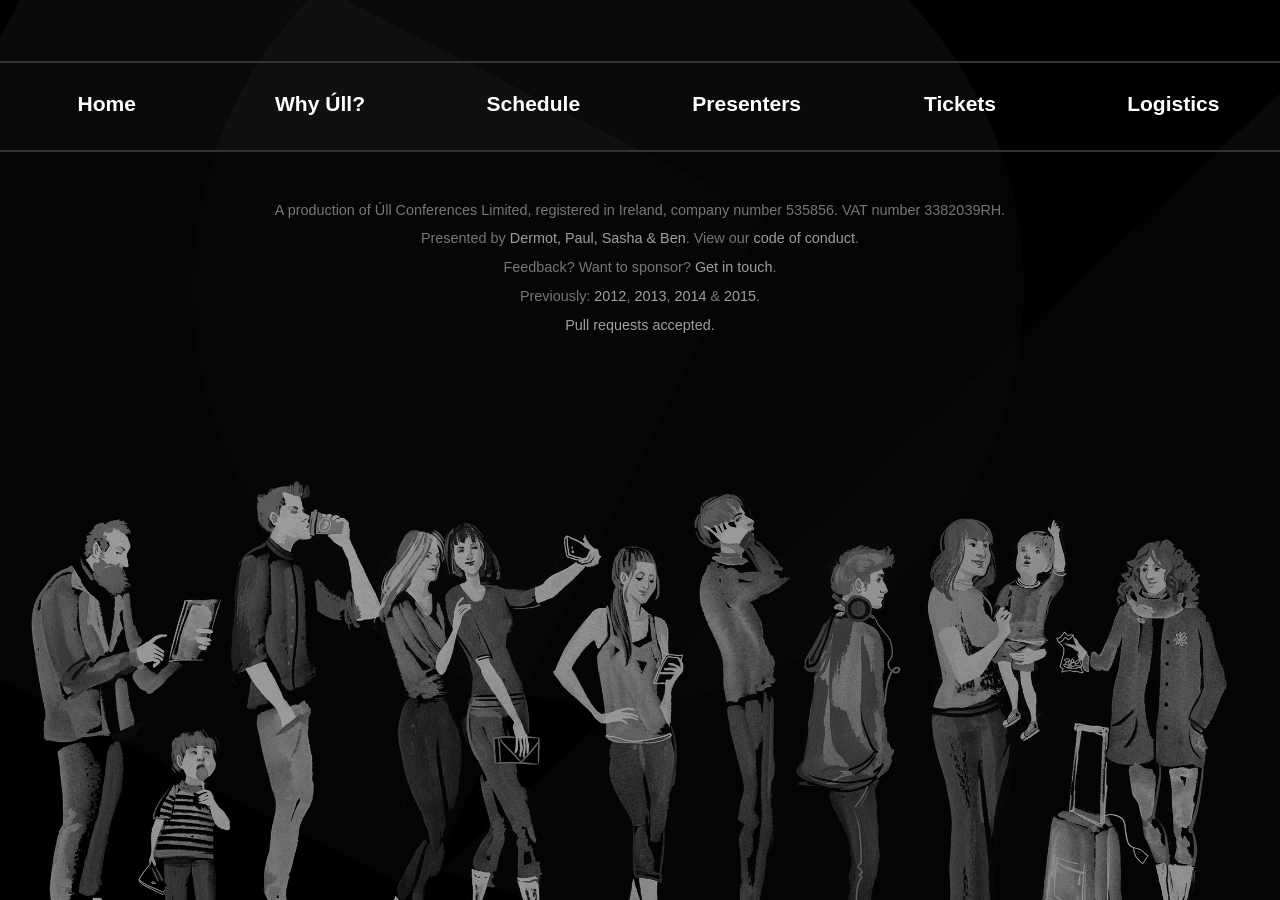
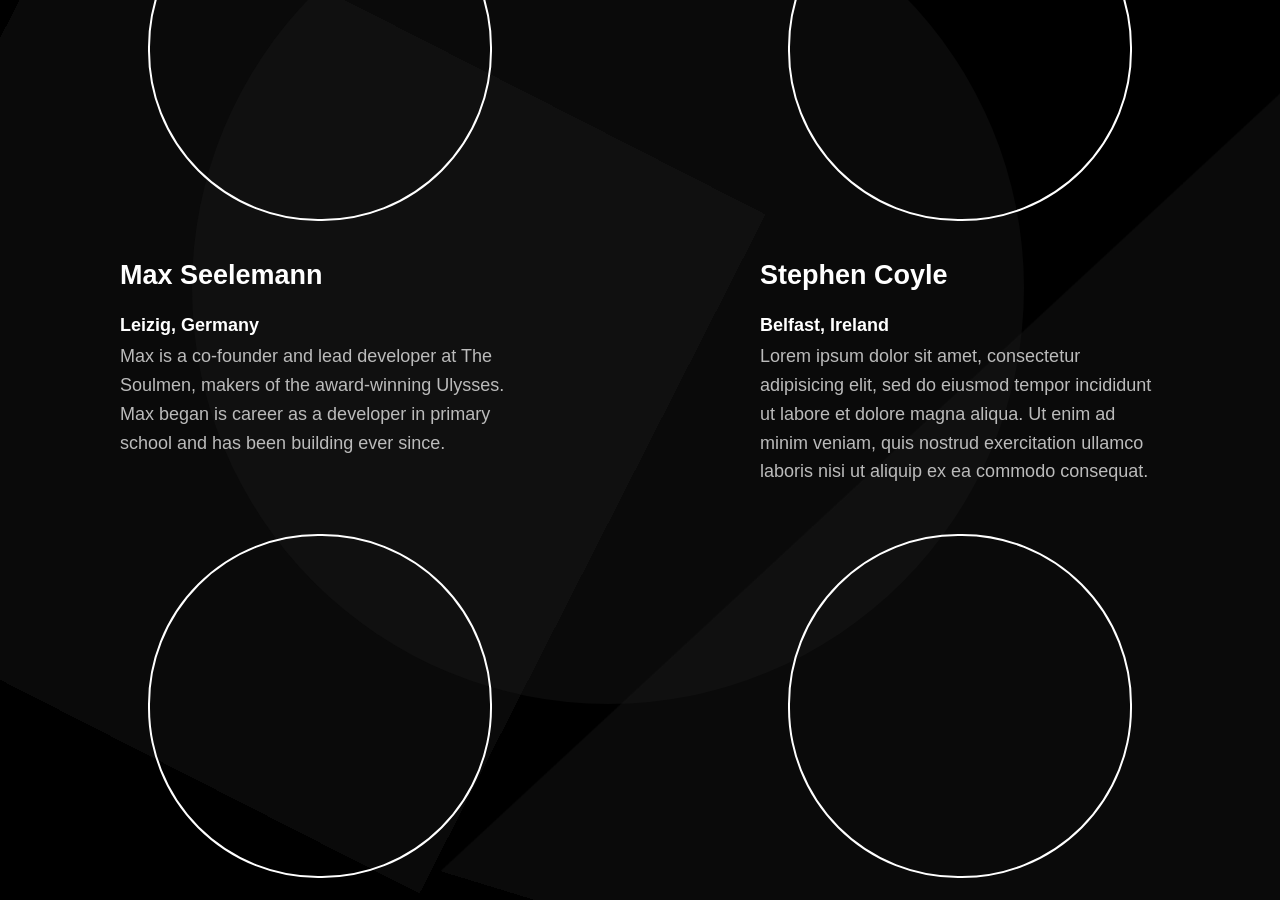
Before and after one commit to ullconf/2016, a Jekyll site: the page built from presenters.html, in a window 1280 px wide and 900 px high, scrolled down 6624 px. Built offline with Jekyll 4.4.1, drawn with Linux system fonts in a browser that asks for light colours; a script that is not in the unit is left out; some of the changed text lies outside the part shown.

Commit message:
Added some info

```diff
--- a/css/style.css
+++ b/css/style.css
@@ -630,6 +630,12 @@ a:hover {
 .speaker-photo.rene {background-image: url("../images/presenters/rene.jpg");}
 .speaker-photo.horace {background-image: url("../images/presenters/horace.jpg");}
 
+.speaker-photo.max {background-image: url("../images/presenters/max.jpg");}
+.speaker-photo.stephen {background-image: url("../images/presenters/stephen.jpg");}
+.speaker-photo.clay {background-image: url("../images/presenters/clay.jpg");}
+.speaker-photo.matt {background-image: url("../images/presenters/matt.jpg");}
+.speaker-photo.cian {background-image: url("../images/presenters/cian.jpg");}
+
 
 @media (max-width: 600px) {
   .europe-photo-browser {
--- a/presenters.html
+++ b/presenters.html
@@ -179,6 +179,56 @@ description: The storytellers and feature presenters
     </div>
   </div>
 
+  <div class="flex-container-presenters">
+    <div class="speaker">
+      <div class="speaker-photo "></div>
+      <h2>Max Seelemann</h2>
+      <h4>Leizig, Germany</h4>
+      <p>
+        Max is a co-founder and lead developer at The Soulmen, makers of the award-winning Ulysses. Max began is career as a developer in primary school and has been building ever since.
+      </p>
+    </div>
+
+    <div class="speaker">
+      <div class="speaker-photo "></div>
+      <h2>Stephen Coyle</h2>
+      <h4>Belfast, Ireland</h4>
+      <p>
+        Lorem ipsum dolor sit amet, consectetur adipisicing elit, sed do eiusmod tempor incididunt ut labore et dolore magna aliqua. Ut enim ad minim veniam, quis nostrud exercitation ullamco laboris nisi ut aliquip ex ea commodo consequat.
+      </p>
+    </div>
+
+    <div class="speaker">
+      <div class="speaker-photo "></div>
+      <h2>Clay Smith</h2>
+      <h4>Porto, Portugal</h4>
+      <p>
+        Lorem ipsum dolor sit amet, consectetur adipisicing elit, sed do eiusmod tempor incididunt ut labore et dolore magna aliqua. Ut enim ad minim veniam, quis nostrud exercitation ullamco laboris nisi ut aliquip ex ea commodo consequat.
+      </p>
+    </div>
+
+    <div class="speaker">
+      <div class="speaker-photo "></div>
+      <h2>Matt Drozdzynski</h2>
+      <h4>London, England</h4>
+      <p>
+        Lorem ipsum dolor sit amet, consectetur adipisicing elit, sed do eiusmod tempor incididunt ut labore et dolore magna aliqua. Ut enim ad minim veniam, quis nostrud exercitation ullamco laboris nisi ut aliquip ex ea commodo consequat.
+      </p>
+    </div>
+
+    <div class="speaker">
+      <div class="speaker-photo "></div>
+      <h2>Cian Walsh</h2>
+      <h4>Cork, Ireland</h4>
+      <p>
+        Cian is a UX designer on a path away from screens. Working at a carpooling start-up, Cian realised that in order for people to be able to use an app safely while driving, they needed to do so without looking at the screen. He found a similar problem in the world of kayaking and marine sports.
+      </p>
+    </div>
+
+
+
+  </div>
+
   <div class="content-column">
     <p class="next border-top">
       <a href="/tickets.html">Find out the ticket details &rarr;</a>
```
Also changed, not shown: images/presenters/cian.jpg (added), images/presenters/matt.jpg (added), images/presenters/max.jpg (added), images/presenters/stephen.jpg (added).
